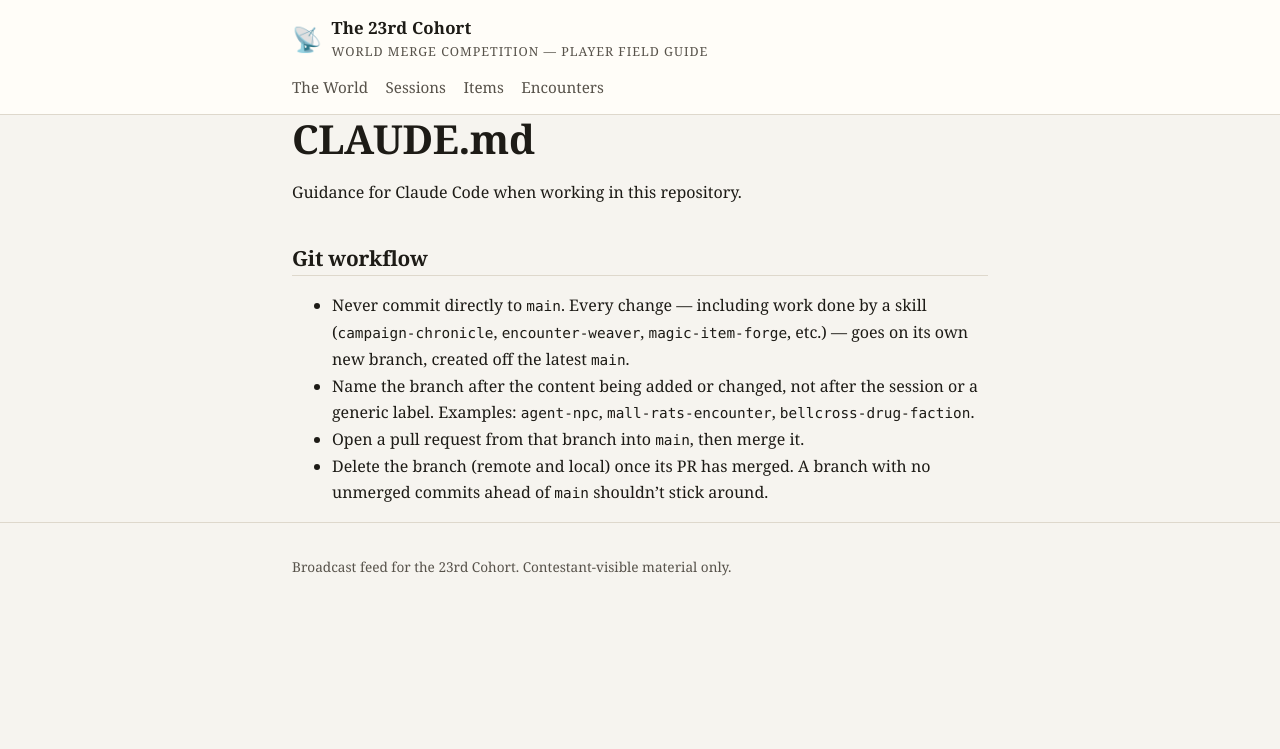
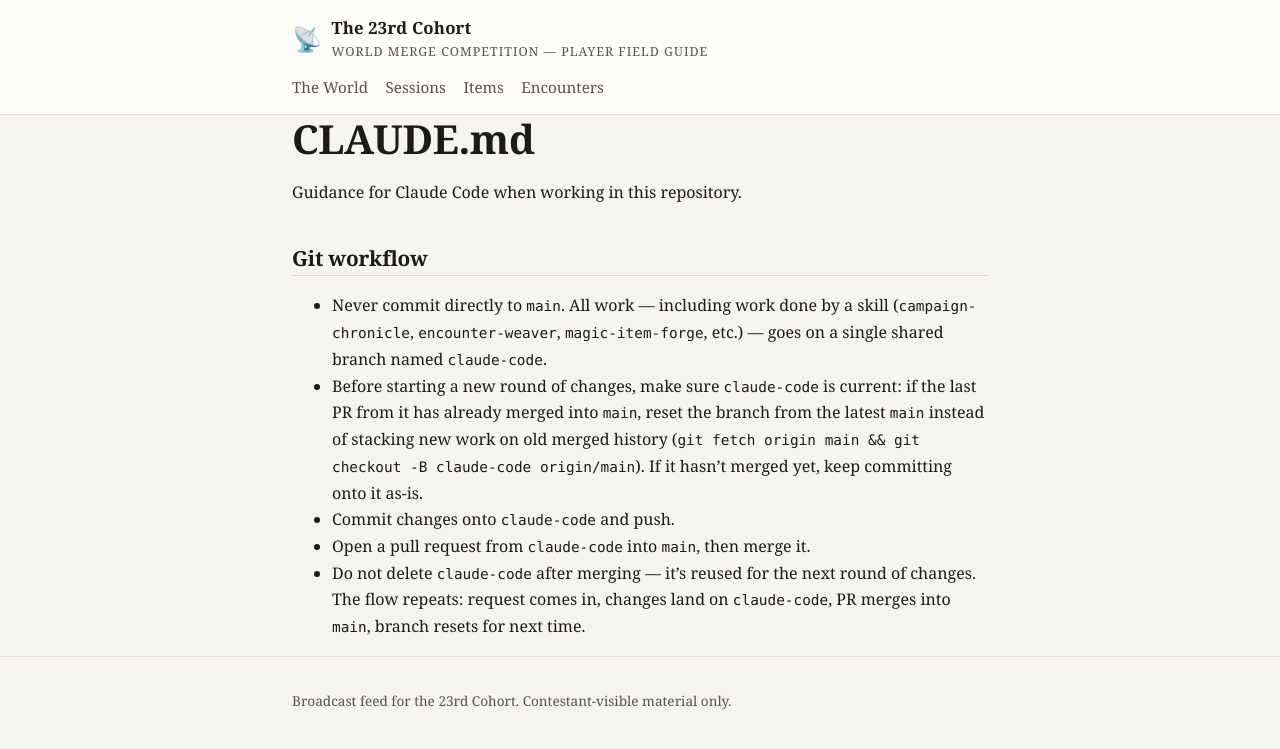
Before and after one commit to joshuajcarson/world-merge-competition-dnd-game, a Jekyll site: the page built from CLAUDE.md, in a window 1280 px wide. Shown: the top 749 px of the page. Built offline with Jekyll 4.4.1, drawn with Linux system fonts in a browser that asks for light colours; our own code applies the rules of GitHub Pages for plain Markdown files.

Commit message:
Switch git workflow to a single reusable claude-code branch
Replaces the per-change branch naming convention with one shared
branch that gets reset from main and reused after each PR merges.

```diff
--- a/CLAUDE.md
+++ b/CLAUDE.md
@@ -4,12 +4,16 @@ Guidance for Claude Code when working in this repository.
 
 ## Git workflow
 
-- Never commit directly to `main`. Every change — including work done by a skill
+- Never commit directly to `main`. All work — including work done by a skill
   (`campaign-chronicle`, `encounter-weaver`, `magic-item-forge`, etc.) — goes on
-  its own new branch, created off the latest `main`.
-- Name the branch after the content being added or changed, not after the
-  session or a generic label. Examples: `agent-npc`, `mall-rats-encounter`,
-  `bellcross-drug-faction`.
-- Open a pull request from that branch into `main`, then merge it.
-- Delete the branch (remote and local) once its PR has merged. A branch with
-  no unmerged commits ahead of `main` shouldn't stick around.
+  a single shared branch named `claude-code`.
+- Before starting a new round of changes, make sure `claude-code` is current:
+  if the last PR from it has already merged into `main`, reset the branch
+  from the latest `main` instead of stacking new work on old merged history
+  (`git fetch origin main && git checkout -B claude-code origin/main`). If it
+  hasn't merged yet, keep committing onto it as-is.
+- Commit changes onto `claude-code` and push.
+- Open a pull request from `claude-code` into `main`, then merge it.
+- Do not delete `claude-code` after merging — it's reused for the next round
+  of changes. The flow repeats: request comes in, changes land on
+  `claude-code`, PR merges into `main`, branch resets for next time.
```
